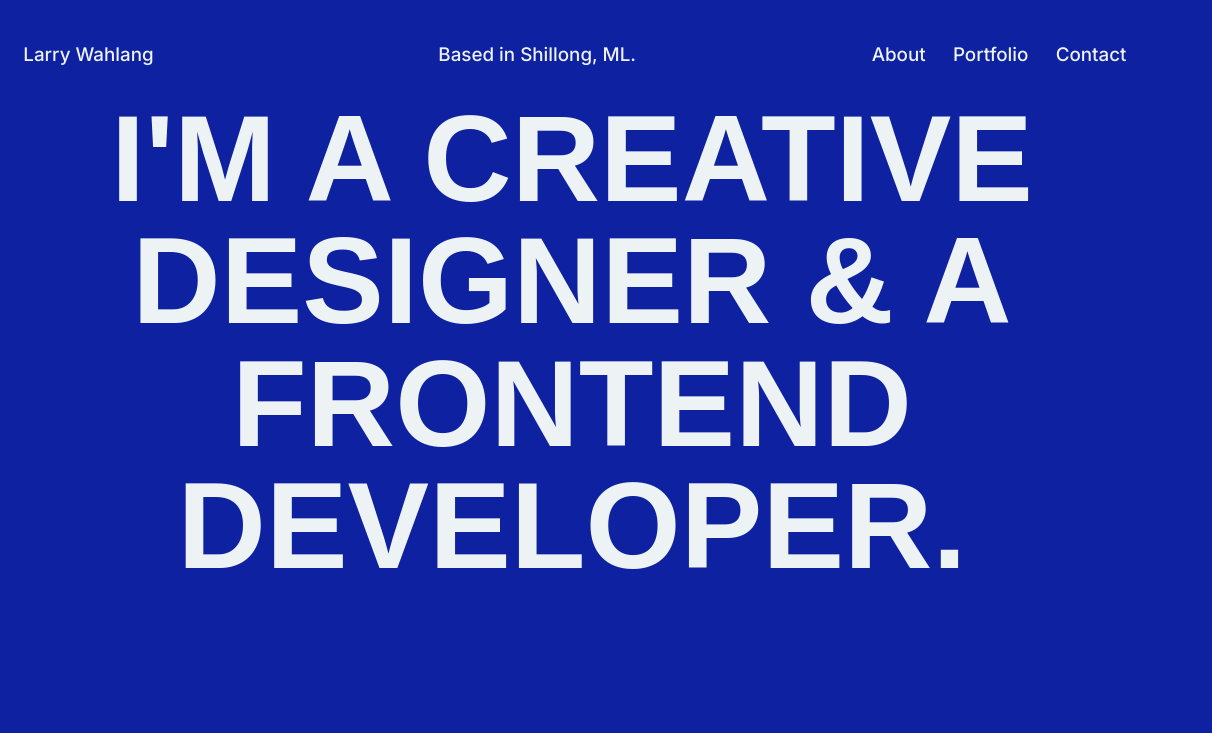
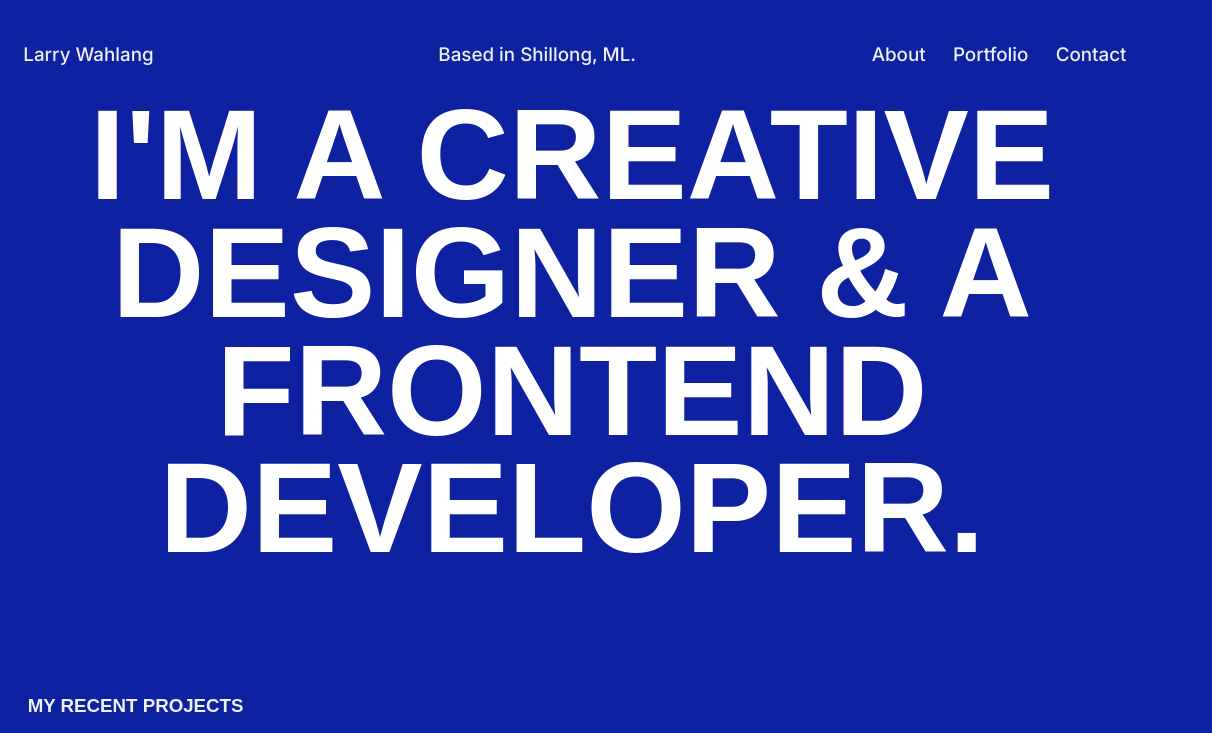
Before and after one commit to loyal009/portfolio, a plain HTML site: page index.html in a window 1280 px wide. Shown: the top 733 px of the page, 68-1280 px from the left. Drawn offline with Linux system fonts and the light colour scheme; a web font is replaced by a local one.

Commit message:
change the hero section

```diff
--- a/index.html
+++ b/index.html
@@ -29,9 +29,11 @@
     </nav>
     <section class="hero">
       <div class="hero_text">
-        <h1>I'm a creative designer & a Frontend Developer.</h1>
+        <h1>I'm a creative</h1>
+        <h1>designer & a</h1>
+        <h1>Frontend</h1>
+        <h1>Developer.</h1>
       </div>
-
       <div class="social">
         <div class="twitter">
           <img class="social_images" src="images/twitter.png" />
--- a/style.css
+++ b/style.css
@@ -45,7 +45,7 @@ a {
   text-decoration: none;
   color: #edf2f4;
 }
-.hero_text {
+/* .hero_text {
   font-family: "Clash Grotesk", sans-serif;
   font-size: 1.7rem;
   margin: 2.2em auto 3em auto;
@@ -54,12 +54,31 @@ a {
   line-height: 1;
   word-break: normal;
   color: #edf2f4;
-  /* border: 2px solid black; */
+  border: 2px solid black;
+} */
+/* .hero_text h1 {
+  text-align: center;
+  border: 2px solid black;
+  margin-top: 4em;
+} */
+.hero_text {
+  font-family: "Clash Grotesk", sans-serif;
+  display: flex;
+  flex-direction: column;
+  align-items: center;
+  /* margin-top: 4em; */
+  /* border: 1px solid black; */
+  margin-top: 8.8em;
+  line-height: 1;
 }
 .hero_text h1 {
-  text-align: center;
-  /* border: 2px solid black; */
-  margin-top: 4em;
+  text-transform: uppercase;
+  margin-top: 0;
+  margin-bottom: 0;
+  padding: 0;
+  /* border: 1px solid black; */
+  font-size: 2.6rem;
+  color: white;
 }
 .social {
   display: none;
@@ -70,6 +89,7 @@ a {
 .projects h3 {
   font-family: "Clash Grotesk", sans-serif;
   text-transform: uppercase;
+  margin-left: 4em;
 }
 .portfolio {
   display: flex;
@@ -235,13 +255,20 @@ footer p {
     justify-content: right;
     /* border: 2px solid black; */
   }
-  .hero_text h1 {
+  /* .hero_text h1 {
     margin-top: 0.8em;
-  }
-  .hero_text {
+  } */
+  /* .hero_text {
     margin: 0.3em auto 3em auto;
     font-size: 5.1rem;
     width: 90vw;
+  } */
+  .hero_text {
+    margin-top: 6em;
+    line-height: 0.92;
+  }
+  .hero_text h1 {
+    font-size: 8rem;
   }
   .social_images {
     width: 20px;
```
